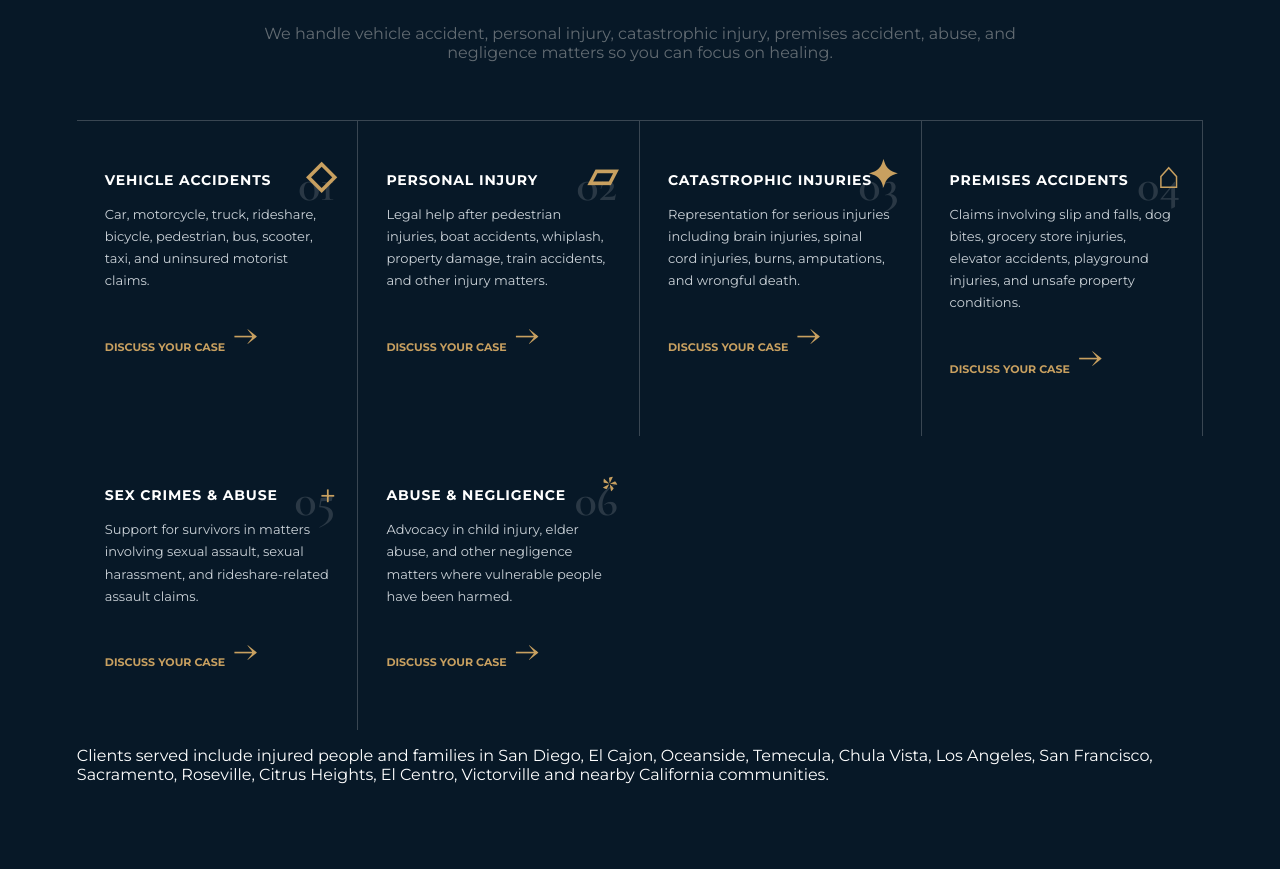
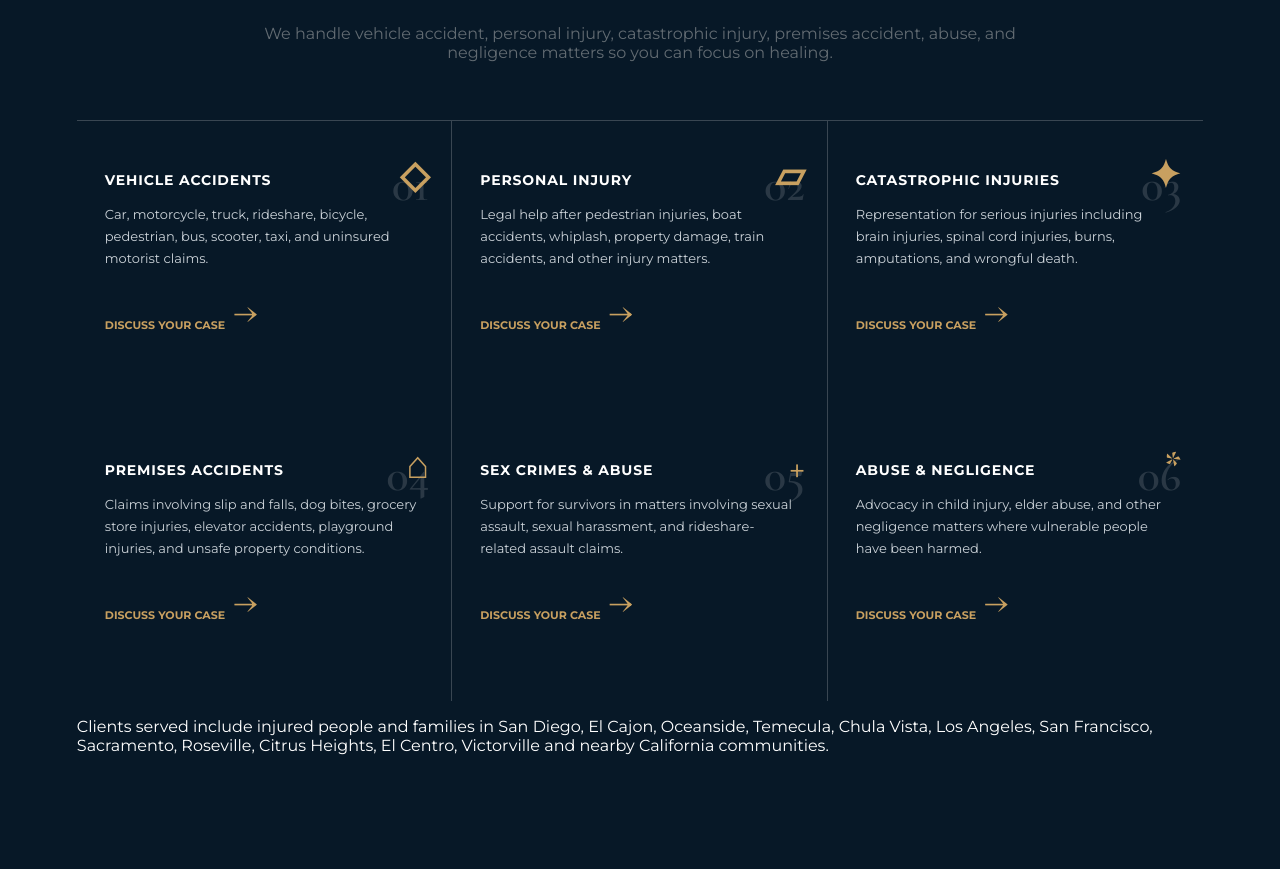
Before and after one commit to zionportal/mova-legal-group, a Next.js app: page / in a window 1280 px wide. Shown: the part 1075-1944 px from the top of the page. Built offline with nearby package versions, Linux system fonts and the light colour scheme.

Commit message:
Use three-column services grid

```diff
--- a/app/layout.js
+++ b/app/layout.js
@@ -1,5 +1,6 @@
 import './globals.css';
 import './cta.css';
+import './practice-grid.css';
 import { Cormorant_Garamond, Montserrat } from 'next/font/google';
 
 const display = Cormorant_Garamond({ subsets: ['latin'], variable: '--font-display', weight: ['500','600','700'] });
--- /dev/null
+++ b/app/practice-grid.css
@@ -0,0 +1,13 @@
+.practiceGrid{grid-template-columns:repeat(3,1fr)}
+.practiceGrid article:nth-child(3n){border-right:0}
+
+@media(max-width:980px){
+  .practiceGrid{grid-template-columns:1fr 1fr}
+  .practiceGrid article:nth-child(3n){border-right:1px solid #ffffff33}
+  .practiceGrid article:nth-child(2n){border-right:0}
+}
+
+@media(max-width:620px){
+  .practiceGrid{grid-template-columns:1fr}
+  .practiceGrid article{border-right:0}
+}
```
